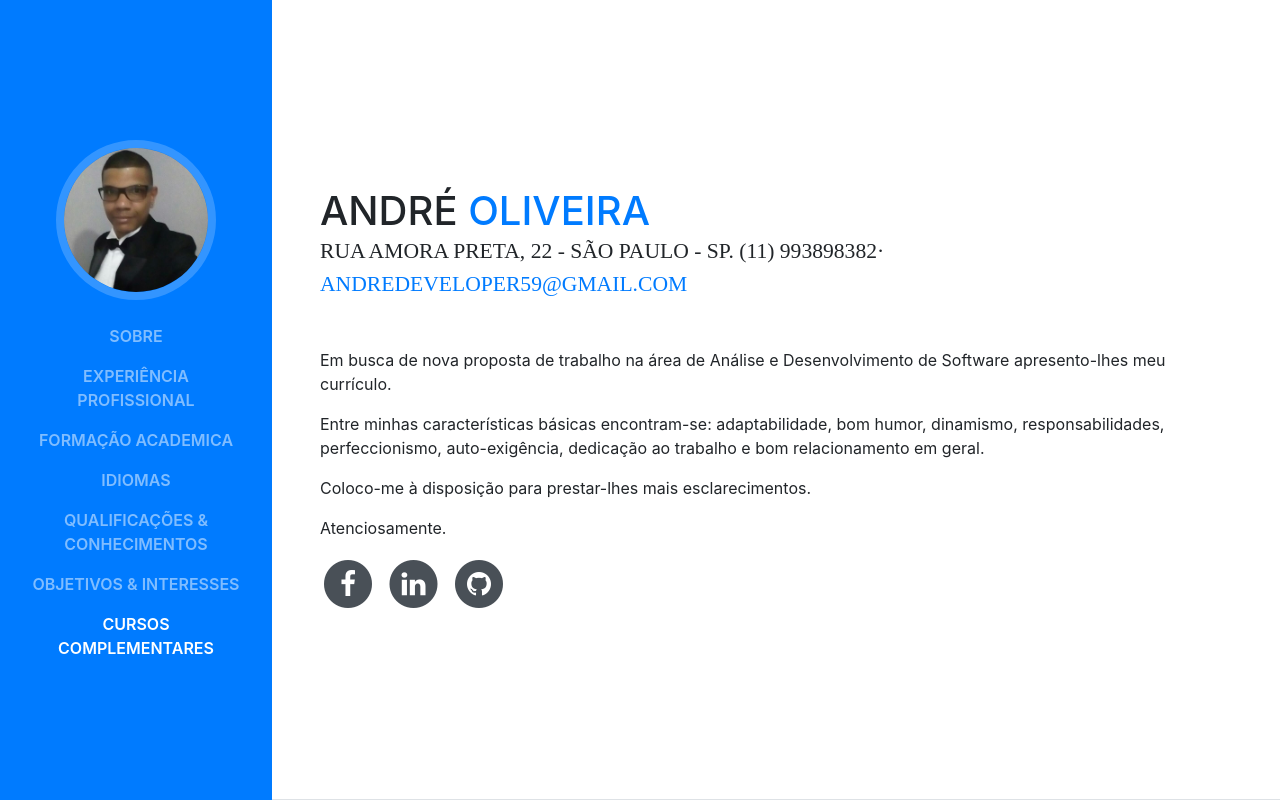
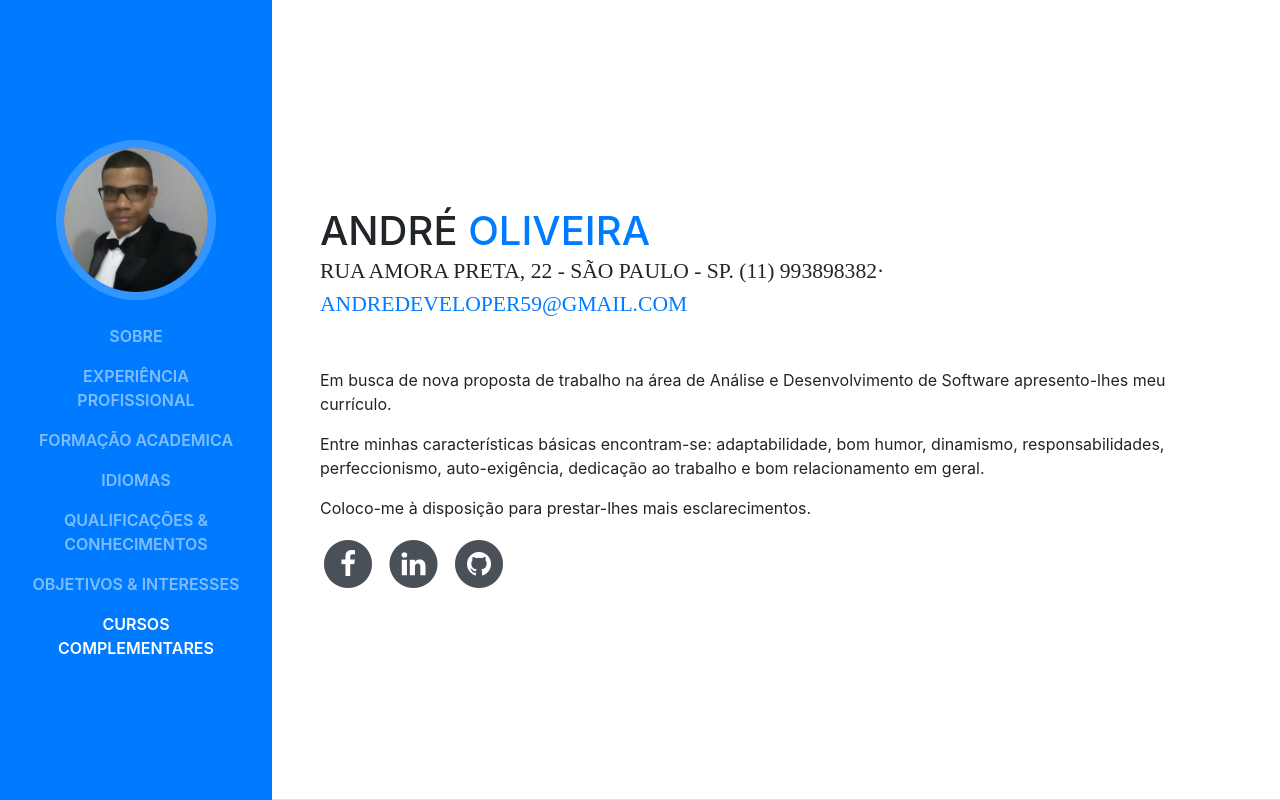
Before and after one commit to AndreDeveloper/resume, a website with bundled scripts: page index.html in a window 1280 px wide. Shown: the top 800 px of the page. Built offline with nearby package versions, Linux system fonts and the light colour scheme; a web font is replaced by a local one.

Commit message:
atualizacao

```diff
--- a/index.html
+++ b/index.html
@@ -84,9 +84,7 @@
           <p>
             Coloco-me à disposição para prestar-lhes mais esclarecimentos.
           </p>
-          <p>
-              Atenciosamente.
-          </p>
+
           <ul class="list-inline list-social-icons mb-0">
             <li class="list-inline-item">
               <a href="https://www.facebook.com/profile.php?id=100002682880996">
```
